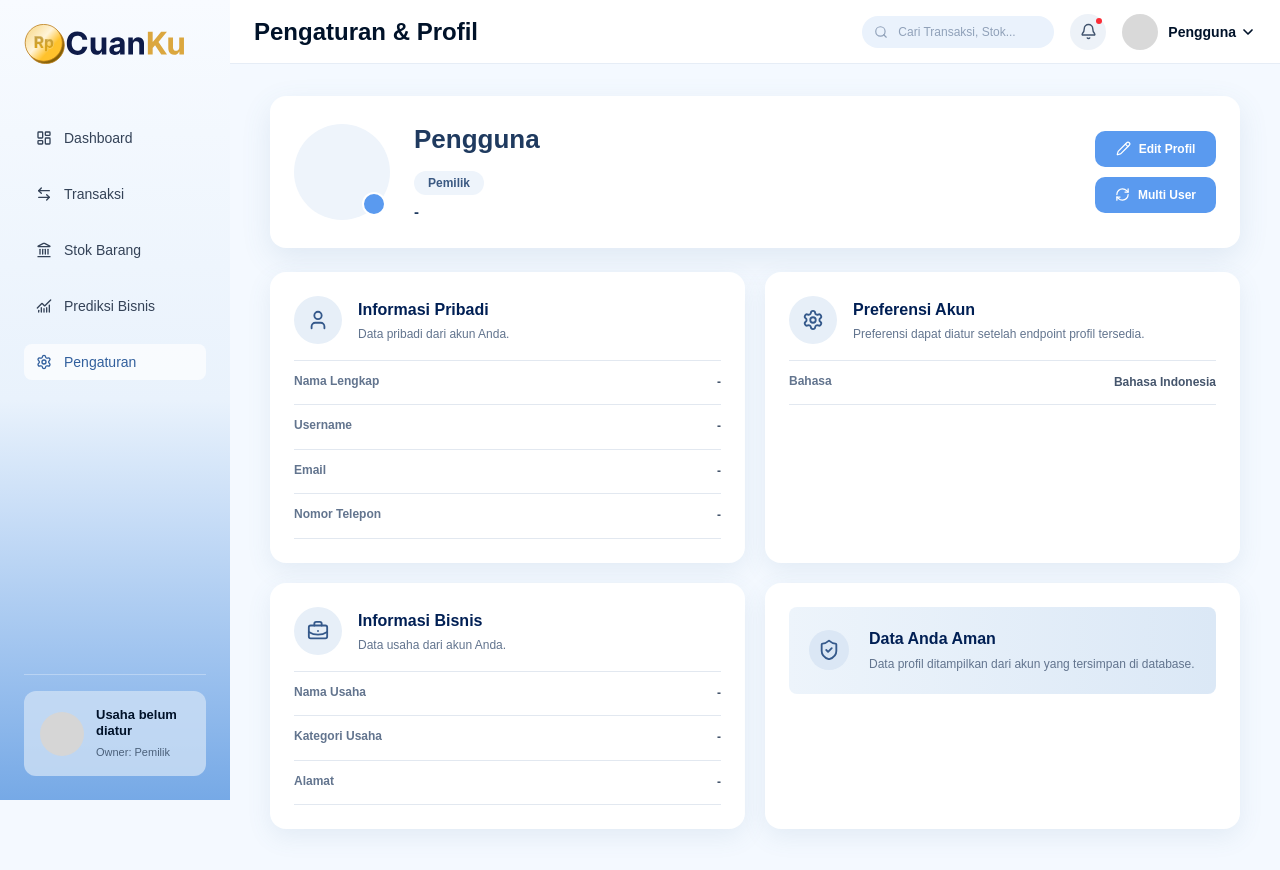
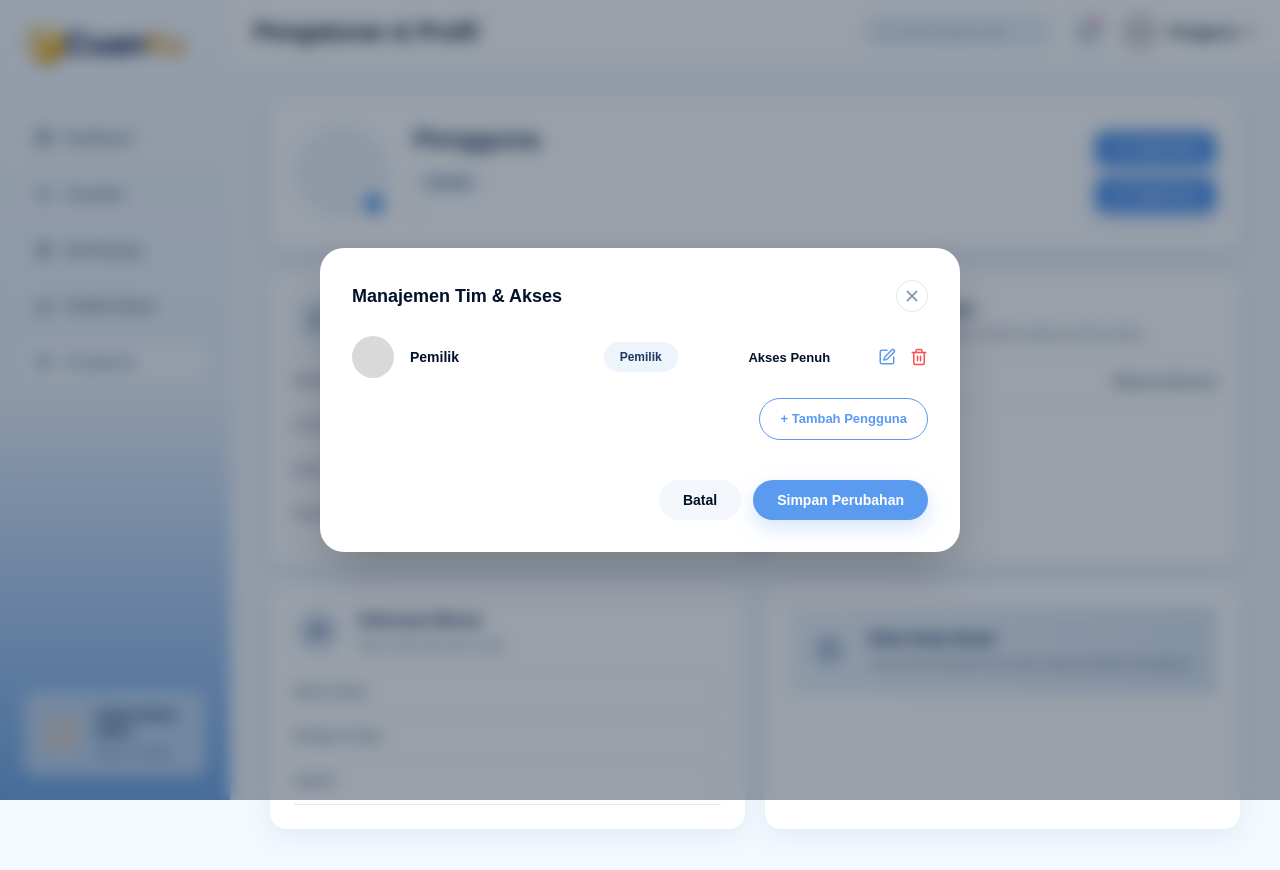
Before and after one commit to bayumutawakkil/cuanku-frontend, a Next.js app: page /settings in a window 1280 px wide. Both pictures are taken after a click on the button "Multi User". Shown: the top 870 px of the page. Built offline with nearby package versions, Linux system fonts and the light colour scheme.

Commit message:
feat: add profile content, multi-user modal, dashboard layout, and button components

```diff
--- /dev/null
+++ b/src/components/MultiUserModal.tsx
@@ -0,0 +1,103 @@
+import { X, Edit, Trash2 } from "lucide-react";
+import Button from "./ui/Button";
+
+type TeamMember = {
+  id: string | number;
+  name: string;
+  role: string;
+  access: string;
+};
+
+type MultiUserModalProps = {
+  isOpen: boolean;
+  onClose: () => void;
+  users?: TeamMember[];
+};
+
+export default function MultiUserModal({ isOpen, onClose, users = [] }: MultiUserModalProps) {
+  if (!isOpen) return null;
+
+  return (
+    <div className="fixed inset-0 z-[100] flex items-center justify-center bg-[#001229]/40 p-4 backdrop-blur-sm">
+      <div className="w-full max-w-[640px] rounded-[24px] bg-white p-8 shadow-2xl">
+        <div className="mb-6 flex items-center justify-between">
+          <h2 className="text-[18px] font-bold text-[#001229]">Manajemen Tim & Akses</h2>
+          <button
+            type="button"
+            onClick={onClose}
+            className="rounded-full border border-slate-200 p-1.5 text-slate-400 transition hover:bg-slate-50 hover:text-slate-600"
+          >
+            <X size={18} strokeWidth={2.5} />
+          </button>
+        </div>
+
+        <div className="flex flex-col gap-5">
+          {users.length === 0 ? (
+            <p className="py-4 text-center text-sm text-slate-500">Belum ada data anggota tim.</p>
+          ) : (
+            users.map((user) => (
+              <div
+                key={user.id}
+                className="flex items-center justify-between border-b border-slate-100 pb-5 last:border-0 last:pb-0"
+              >
+              <div className="flex w-[200px] items-center gap-4">
+                <div className="h-[42px] w-[42px] shrink-0 rounded-full bg-[#d9d9d9]" />
+                <span className="truncate text-[14px] font-bold text-[#001229]">
+                  {user.name}
+                </span>
+              </div>
+
+              <div className="flex w-[160px] justify-center">
+                <span className="rounded-full bg-[#eef4fb] px-4 py-1.5 text-[12px] font-bold text-[#1f3a5f]">
+                  {user.role}
+                </span>
+              </div>
+
+              <div className="flex w-[120px] justify-center">
+                <span className="text-[13px] font-bold text-[#001229]">
+                  {user.access}
+                </span>
+              </div>
+
+              <div className="flex w-[70px] items-center justify-end gap-3.5">
+                <button className="text-[#5a9aef] transition hover:text-[#4a89db]">
+                  <Edit size={18} strokeWidth={2} />
+                </button>
+                <button className="text-[#ff4c4c] transition hover:text-[#e63e3e]">
+                  <Trash2 size={18} strokeWidth={2} />
+                </button>
+              </div>
+            </div>
+            ))
+          )}
+        </div>
+
+        <div className="mt-5 flex justify-end">
+          <button className="flex items-center gap-2 rounded-full border border-[#5a9aef] px-5 py-2.5 text-[13px] font-bold text-[#5a9aef] transition hover:bg-[#F4F9FF]">
+            + Tambah Pengguna
+          </button>
+        </div>
+
+        <div className="mt-10 flex items-center justify-end gap-3">
+          <Button
+            onClick={onClose}
+            variant="secondary"
+            size="md"
+            radius="full"
+            className="px-6 py-2.5"
+          >
+            Batal
+          </Button>
+          <Button
+            onClick={onClose}
+            size="md"
+            radius="full"
+            className="px-6 py-2.5 shadow-[0_8px_20px_rgba(90,154,239,0.25)] hover:shadow-[0_8px_20px_rgba(90,154,239,0.35)]"
+          >
+            Simpan Perubahan
+          </Button>
+        </div>
+      </div>
+    </div>
+  );
+}
--- a/src/components/ProfileContent.tsx
+++ b/src/components/ProfileContent.tsx
@@ -4,6 +4,8 @@ import { BriefcaseBusiness, Camera, Pencil, RefreshCw, Settings, ShieldCheck, Us
 import { useEffect, useState } from "react";
 import { useRouter } from "next/navigation";
 import { clearSession, getSessionUser, type SessionUser } from "../lib/session";
+import Button from "./ui/Button";
+import MultiUserModal from "./MultiUserModal";
 
 const valueOrDash = (value?: string) => value || "-";
 
@@ -11,6 +13,7 @@ export default function ProfileContent() {
   const router = useRouter();
   const [user, setUser] = useState<SessionUser>({});
   const [isEditModalOpen, setIsEditModalOpen] = useState(false);
+  const [isMultiUserModalOpen, setIsMultiUserModalOpen] = useState(false);
 
   useEffect(() => {
     setUser(getSessionUser());
@@ -54,12 +57,12 @@ export default function ProfileContent() {
             </div>
           </div>
           <div className="flex flex-col gap-2.5">
-            <button type="button" onClick={() => setIsEditModalOpen(true)} className="flex items-center justify-center gap-2 rounded-[10px] bg-[#5a9aef] px-5 py-2.5 text-xs font-semibold text-white transition hover:bg-[#4a89db]">
+            <Button onClick={() => setIsEditModalOpen(true)} size="md" className="!rounded-[10px] !text-xs font-semibold">
               <Pencil size={15} /> Edit Profil
-            </button>
-            <button type="button" className="flex items-center justify-center gap-2 rounded-[10px] bg-[#5a9aef] px-5 py-2.5 text-xs font-semibold text-white transition hover:bg-[#4a89db]">
+            </Button>
+            <Button onClick={() => setIsMultiUserModalOpen(true)} size="md" className="!rounded-[10px] !text-xs font-semibold">
               <RefreshCw size={15} /> Multi User
-            </button>
+            </Button>
           </div>
         </section>
 
@@ -118,16 +121,29 @@ export default function ProfileContent() {
             </div>
 
             <div className="mt-10 flex items-center justify-center gap-4">
-              <button type="button" onClick={() => setIsEditModalOpen(false)} className="rounded-full px-6 py-3 text-[13px] font-bold text-[#001229] hover:bg-slate-50">
+              <Button onClick={() => setIsEditModalOpen(false)} variant="secondary" size="lg" radius="full">
                 Batal
-              </button>
-              <button type="button" onClick={() => setIsEditModalOpen(false)} className="rounded-full bg-[#5a9aef] px-6 py-3 text-[13px] font-bold text-white shadow-[0_8px_20px_rgba(90,154,239,0.25)] transition hover:bg-[#4a89db] hover:shadow-[0_8px_20px_rgba(90,154,239,0.35)]">
+              </Button>
+              <Button onClick={() => setIsEditModalOpen(false)} size="lg" radius="full">
                 Simpan Perubahan
-              </button>
+              </Button>
             </div>
           </div>
         </div>
       )}
+
+      <MultiUserModal
+        isOpen={isMultiUserModalOpen}
+        onClose={() => setIsMultiUserModalOpen(false)}
+        users={[
+          {
+            id: user.id_user || "owner",
+            name: user.nama_lengkap || user.email || "Pemilik",
+            role: "Pemilik",
+            access: "Akses Penuh",
+          },
+        ]}
+      />
     </main>
   );
 }
--- a/src/components/layout/DashboardLayout.tsx
+++ b/src/components/layout/DashboardLayout.tsx
@@ -7,6 +7,8 @@ import Sidebar from "./Sidebar";
 import { useState, useSyncExternalStore } from "react";
 import type { SessionUser } from "../../lib/session";
 import { clearSession } from "../../lib/session";
+import Button from "../ui/Button";
+import MultiUserModal from "../MultiUserModal";
 
 type DashboardLayoutProps = {
   children: ReactNode;
@@ -36,6 +38,7 @@ export default function DashboardLayout({ children }: DashboardLayoutProps) {
   const [globalSearch, setGlobalSearch] = useState("");
   const [showNotifications, setShowNotifications] = useState(false);
   const [showProfileMenu, setShowProfileMenu] = useState(false);
+  const [isMultiUserModalOpen, setIsMultiUserModalOpen] = useState(false);
   const sessionSnapshot = useSyncExternalStore(
     subscribeToSession,
     getSessionSnapshot,
@@ -162,29 +165,39 @@ export default function DashboardLayout({ children }: DashboardLayoutProps) {
                 <div className="mb-2 border-t border-slate-200" />
 
                 <div className="flex flex-col space-y-1 pt-1">
-                  <button
-                    type="button"
+                  <Button
                     onClick={() => router.push("/settings")}
-                    className="flex w-full items-center gap-3 rounded-xl px-3 py-2.5 text-sm font-bold text-[#001229] hover:bg-[#F4F9FF]"
+                    variant="ghost"
+                    size="md"
+                    fullWidth
+                    className="justify-start gap-3"
                   >
                     <User size={18} strokeWidth={2.5} /> Profil Saya
-                  </button>
-                  <button
-                    type="button"
-                    className="flex w-full items-center gap-3 rounded-xl px-3 py-2.5 text-sm font-bold text-[#001229] hover:bg-[#F4F9FF]"
+                  </Button>
+                  <Button
+                    onClick={() => {
+                      setShowProfileMenu(false);
+                      setIsMultiUserModalOpen(true);
+                    }}
+                    variant="ghost"
+                    size="md"
+                    fullWidth
+                    className="justify-start gap-3"
                   >
                     <RefreshCw size={18} strokeWidth={2.5} /> Multi User
-                  </button>
-                  <button
-                    type="button"
+                  </Button>
+                  <Button
                     onClick={() => {
                       clearSession();
                       router.push("/login");
                     }}
-                    className="flex w-full items-center gap-3 rounded-xl px-3 py-2.5 text-sm font-bold text-[#ff4c4c] hover:bg-red-50"
+                    variant="danger-ghost"
+                    size="md"
+                    fullWidth
+                    className="justify-start gap-3"
                   >
                     <LogOut size={18} strokeWidth={2.5} /> Log Out
-                  </button>
+                  </Button>
                 </div>
               </div>
             )}
@@ -195,6 +208,19 @@ export default function DashboardLayout({ children }: DashboardLayoutProps) {
 
         <main className="p-5 lg:p-8">{children}</main>
       </div>
+
+      <MultiUserModal
+        isOpen={isMultiUserModalOpen}
+        onClose={() => setIsMultiUserModalOpen(false)}
+        users={[
+          {
+            id: user.id_user || "owner",
+            name: user.nama_lengkap || user.email || "Pemilik",
+            role: "Pemilik",
+            access: "Akses Penuh",
+          },
+        ]}
+      />
     </div>
   );
 }
--- a/src/components/ui/Button.tsx
+++ b/src/components/ui/Button.tsx
@@ -1,20 +1,57 @@
 import type { ButtonHTMLAttributes, ReactNode } from "react";
+
+type ButtonVariant = "primary" | "secondary" | "danger" | "ghost" | "danger-ghost";
+type ButtonSize = "sm" | "md" | "lg" | "icon";
+type ButtonRadius = "md" | "lg" | "xl" | "full";
 
 type ButtonProps = ButtonHTMLAttributes<HTMLButtonElement> & {
     children: ReactNode;
+    variant?: ButtonVariant;
+    size?: ButtonSize;
+    radius?: ButtonRadius;
+    fullWidth?: boolean;
+};
+
+const variantClasses: Record<ButtonVariant, string> = {
+    primary: "bg-[#5a9aef] text-white hover:bg-[#4a89db] shadow-[0_8px_20px_rgba(90,154,239,0.25)] hover:shadow-[0_8px_20px_rgba(90,154,239,0.35)]",
+    secondary: "bg-[#f4f7fb] text-[#001229] hover:bg-slate-100",
+    ghost: "bg-transparent text-[#001229] hover:bg-[#F4F9FF]",
+    danger: "bg-red-500 text-white hover:bg-red-600 shadow-[0_8px_20px_rgba(239,68,68,0.25)] hover:shadow-[0_8px_20px_rgba(239,68,68,0.35)]",
+    "danger-ghost": "bg-transparent text-[#ff4c4c] hover:bg-red-50",
+};
+
+const sizeClasses: Record<ButtonSize, string> = {
+    sm: "px-4 py-2 text-xs",
+    md: "px-5 py-2.5 text-sm",
+    lg: "px-6 py-3 text-[13px]",
+    icon: "p-1.5",
+};
+
+const radiusClasses: Record<ButtonRadius, string> = {
+    md: "rounded-md",
+    lg: "rounded-lg",
+    xl: "rounded-xl",
+    full: "rounded-full",
 };
 
 export default function Button({
     children,
+    variant = "primary",
+    size = "md",
+    radius = "xl",
     className = "",
+    fullWidth = false,
     ...props
 }: ButtonProps) {
+    const baseClasses = "flex items-center justify-center gap-2 font-bold transition-all disabled:opacity-50 disabled:cursor-not-allowed";
+    const widthClass = fullWidth ? "w-full" : "w-auto";
+
     return (
         <button
           {...props}
-          className={`flex w-full items-center justify-center rounded-full py-3 font-semibold transition ${className}`}
-          >
+          className={`${baseClasses} ${variantClasses[variant]} ${sizeClasses[size]} ${radiusClasses[radius]} ${widthClass} ${className}`.trim()}
+        >
             {children}
-          </button>
+        </button>
     );
 }
```
